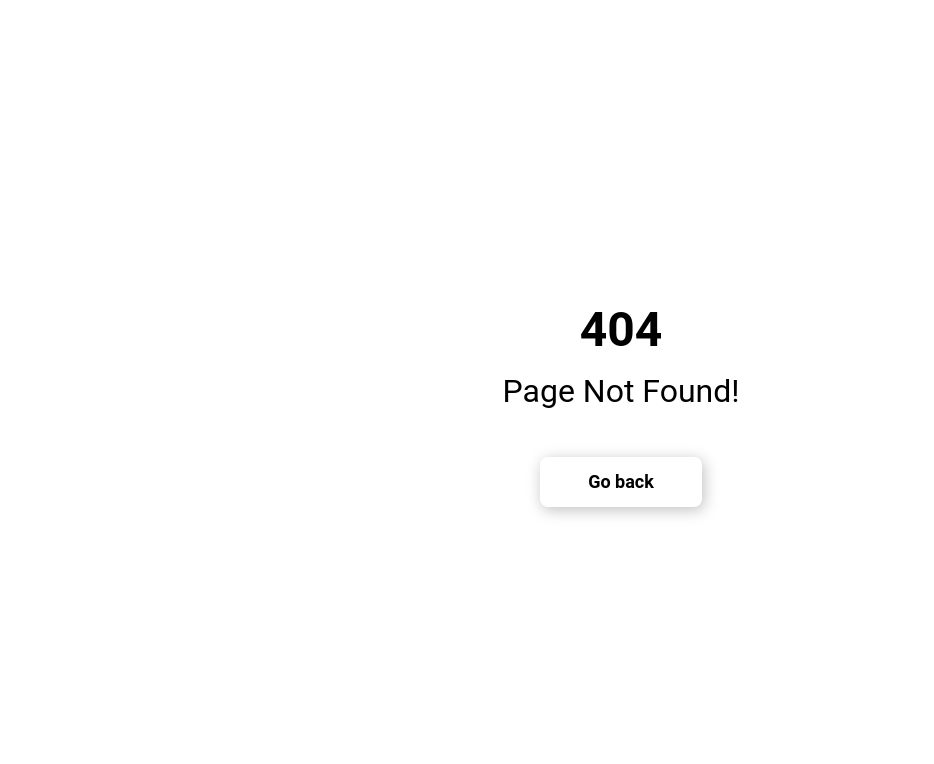
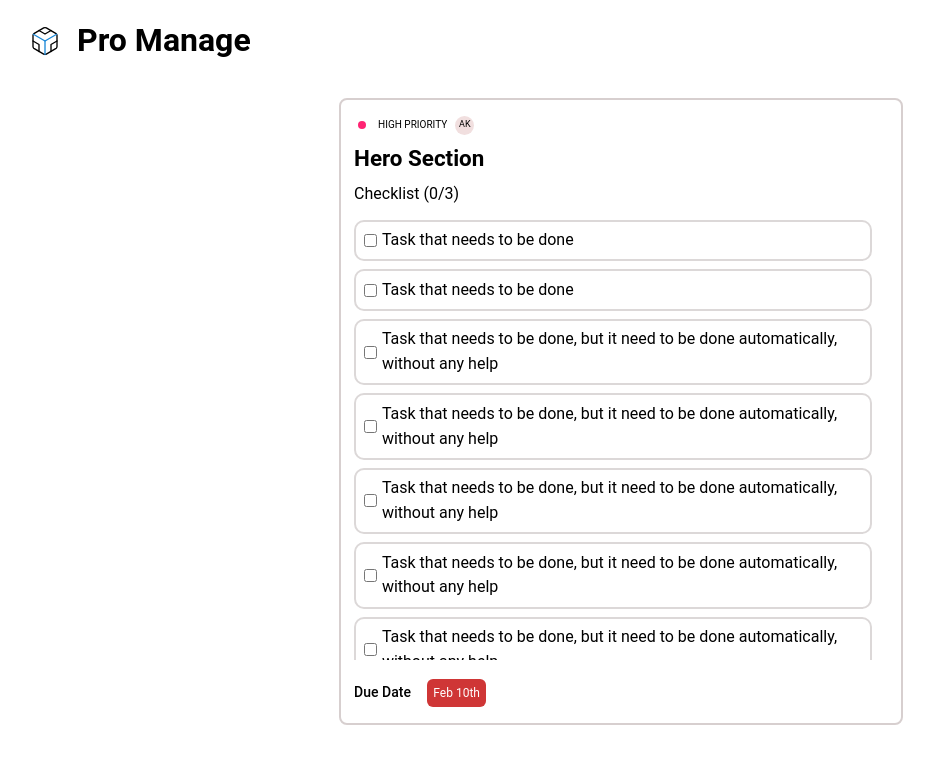
Before and after one commit to AmanGarg0303/pro-manage, a React (Create React App) app in the folder frontend/: page /share/1 in a window 1280 px wide. Before the commit this address had no page. Shown: the top 764 px of the page, without its empty margins (19-953 px from the left). Built offline with nearby package versions, Linux system fonts and the light colour scheme.

Commit message:
share task page

```diff
--- a/frontend/src/App.js
+++ b/frontend/src/App.js
@@ -6,6 +6,7 @@ import { Sidebar } from "./components/sidebar/Sidebar";
 import Analytics from "./pages/analytics/Analytics";
 import PageNotFound from "./pages/pageNotFound/PageNotFound";
 import Settings from "./pages/settings/Settings";
+import PublicSharedTask from "./pages/publicSharedTask/PublicSharedTask";
 
 function App() {
   const currentUser = true;
@@ -97,6 +98,10 @@ function App() {
       path: "/*",
       element: <PageNotFound />,
     },
+    {
+      path: "/share/:taskId",
+      element: <PublicSharedTask />,
+    },
   ]);
   return (
     <div className="App">
--- /dev/null
+++ b/frontend/src/pages/publicSharedTask/PublicSharedTask.jsx
@@ -0,0 +1,177 @@
+import React from "react";
+import styles from "./publicSharedTask.module.css";
+import LogoIcon from "../../assets/logo.svg";
+import { Task } from "../../components/task/Task";
+import { GoDotFill } from "react-icons/go";
+import { HiDotsHorizontal } from "react-icons/hi";
+import { FaAngleDown } from "react-icons/fa6";
+
+const PublicSharedTask = () => {
+  return (
+    <div className={styles.container}>
+      <div className={styles.heading}>
+        <img src={LogoIcon} alt="logo" />
+        <h1 className={styles.mainTitle}>Pro Manage</h1>
+      </div>
+
+      <div className={styles.mainTask}>
+        <div className={styles.singleTask}>
+          <div className={styles.topbar}>
+            <div className={styles.taskPriority}>
+              <GoDotFill fill="#ff2473" />
+              <p className={styles.priority}>HIGH PRIORITY</p>
+              <p className={styles.assignedTo}>AK</p>
+            </div>
+          </div>
+
+          <div className={styles.header}>
+            <h1 className={styles.taskName}>Hero Section</h1>
+
+            <div className={styles.checklistArea}>
+              <p>Checklist (0/3)</p>
+            </div>
+          </div>
+
+          <div className={styles.allInputs}>
+            <div className={styles.singleInput}>
+              <input type="checkbox" readOnly />
+              <p className={styles.taskContent}>Task that needs to be done</p>
+            </div>
+
+            <div className={styles.singleInput}>
+              <input type="checkbox" readOnly />
+              <p className={styles.taskContent}>Task that needs to be done</p>
+            </div>
+
+            <div className={styles.singleInput}>
+              <input type="checkbox" readOnly />
+              <p className={styles.taskContent}>
+                Task that needs to be done, but it need to be done
+                automatically, without any help
+              </p>
+            </div>
+            <div className={styles.singleInput}>
+              <input type="checkbox" readOnly />
+              <p className={styles.taskContent}>
+                Task that needs to be done, but it need to be done
+                automatically, without any help
+              </p>
+            </div>
+            <div className={styles.singleInput}>
+              <input type="checkbox" readOnly />
+              <p className={styles.taskContent}>
+                Task that needs to be done, but it need to be done
+                automatically, without any help
+              </p>
+            </div>
+            <div className={styles.singleInput}>
+              <input type="checkbox" readOnly />
+              <p className={styles.taskContent}>
+                Task that needs to be done, but it need to be done
+                automatically, without any help
+              </p>
+            </div>
+            <div className={styles.singleInput}>
+              <input type="checkbox" readOnly />
+              <p className={styles.taskContent}>
+                Task that needs to be done, but it need to be done
+                automatically, without any help
+              </p>
+            </div>
+            <div className={styles.singleInput}>
+              <input type="checkbox" readOnly />
+              <p className={styles.taskContent}>
+                Task that needs to be done, but it need to be done
+                automatically, without any help
+              </p>
+            </div>
+            <div className={styles.singleInput}>
+              <input type="checkbox" readOnly />
+              <p className={styles.taskContent}>
+                Task that needs to be done, but it need to be done
+                automatically, without any help
+              </p>
+            </div>
+            <div className={styles.singleInput}>
+              <input type="checkbox" readOnly />
+              <p className={styles.taskContent}>
+                Task that needs to be done, but it need to be done
+                automatically, without any help
+              </p>
+            </div>
+            <div className={styles.singleInput}>
+              <input type="checkbox" readOnly />
+              <p className={styles.taskContent}>
+                Task that needs to be done, but it need to be done
+                automatically, without any help
+              </p>
+            </div>
+            <div className={styles.singleInput}>
+              <input type="checkbox" readOnly />
+              <p className={styles.taskContent}>
+                Task that needs to be done, but it need to be done
+                automatically, without any help
+              </p>
+            </div>
+            <div className={styles.singleInput}>
+              <input type="checkbox" readOnly />
+              <p className={styles.taskContent}>
+                Task that needs to be done, but it need to be done
+                automatically, without any help
+              </p>
+            </div>
+            <div className={styles.singleInput}>
+              <input type="checkbox" readOnly />
+              <p className={styles.taskContent}>
+                Task that needs to be done, but it need to be done
+                automatically, without any help
+              </p>
+            </div>
+            <div className={styles.singleInput}>
+              <input type="checkbox" readOnly />
+              <p className={styles.taskContent}>
+                Task that needs to be done, but it need to be done
+                automatically, without any help
+              </p>
+            </div>
+            <div className={styles.singleInput}>
+              <input type="checkbox" readOnly />
+              <p className={styles.taskContent}>
+                Task that needs to be done, but it need to be done
+                automatically, without any help
+              </p>
+            </div>
+            <div className={styles.singleInput}>
+              <input type="checkbox" readOnly />
+              <p className={styles.taskContent}>
+                Task that needs to be done, but it need to be done
+                automatically, without any help
+              </p>
+            </div>
+            <div className={styles.singleInput}>
+              <input type="checkbox" readOnly />
+              <p className={styles.taskContent}>
+                Task that needs to be done, but it need to be done
+                automatically, without any help
+              </p>
+            </div>
+            <div className={styles.singleInput}>
+              <input type="checkbox" readOnly />
+              <p className={styles.taskContent}>
+                Task that needs to be done, but it need to be done
+                automatically, without any help
+              </p>
+            </div>
+          </div>
+
+          <div className={styles.bottomBar}>
+            <p className={styles.dueDate}>Due Date</p>
+            <button className={styles.btn}>Feb 10th</button>
+          </div>
+        </div>
+      </div>
+    </div>
+  );
+};
+
+export default PublicSharedTask;
--- /dev/null
+++ b/frontend/src/pages/publicSharedTask/publicSharedTask.module.css
@@ -0,0 +1,136 @@
+.container {
+  width: 100vw;
+  height: 100vh;
+  overflow-x: hidden;
+
+  .heading {
+    display: flex;
+    gap: 0 1rem;
+    padding: 1rem 3rem;
+
+    img {
+      width: 2rem;
+    }
+  }
+
+  .mainTask {
+    display: flex;
+    justify-content: center;
+    border: 2px solid rgb(215, 207, 207);
+    margin: 1rem auto;
+    width: fit-content;
+    border-radius: 8px;
+
+    .singleTask {
+      padding: 0.4rem 0.8rem;
+      border-radius: 8px;
+      background-color: white;
+      margin: 0.6rem 0;
+
+      .topbar {
+        position: relative;
+        display: flex;
+        justify-content: space-between;
+
+        .taskPriority {
+          display: flex;
+          align-items: center;
+          gap: 0 0.5rem;
+
+          .priority {
+            font-size: 10px;
+          }
+
+          .assignedTo {
+            width: 1.2rem;
+            height: 1.2rem;
+            border-radius: 50%;
+            background-color: #f1dfdf;
+            font-size: 9px;
+            display: flex;
+            justify-content: center;
+            align-items: center;
+          }
+        }
+      }
+
+      .header {
+        margin-top: 0.4rem;
+
+        .taskName {
+          font-size: 1.4rem;
+          font-weight: 600;
+        }
+
+        .checklistArea {
+          margin-top: 0.4rem;
+          display: flex;
+          justify-content: space-between;
+          align-items: center;
+        }
+      }
+
+      .allInputs {
+        margin-top: 0.8rem;
+        display: flex;
+        flex-direction: column;
+        gap: 0.5rem 0;
+        overflow-y: scroll;
+        height: 55vh;
+
+        .singleInput {
+          display: flex;
+          align-items: center;
+          gap: 0 0.3rem;
+          border: 2px solid rgb(220, 216, 216);
+          border-radius: 10px;
+          padding: 0.4rem 0.5rem;
+          margin-right: 1rem;
+
+          .taskContent {
+            font-size: 16px;
+            max-width: 30rem;
+          }
+        }
+      }
+      .allInputs::-webkit-scrollbar {
+        width: 10px;
+      }
+
+      .allInputs::-webkit-scrollbar-track {
+        background: #f1f1f1;
+        border-radius: 10px;
+      }
+
+      .allInputs::-webkit-scrollbar-thumb {
+        background: #9cb7c5;
+        border-radius: 10px;
+      }
+
+      .allInputs::-webkit-scrollbar-thumb:hover {
+        background: #555;
+      }
+
+      .bottomBar {
+        margin-top: 1.2rem;
+        display: flex;
+        align-items: center;
+        gap: 0 1rem;
+
+        .dueDate {
+          font-size: 14px;
+          font-weight: 500;
+        }
+
+        .btn {
+          all: unset;
+          background-color: var(--btn-red);
+          font-size: 12px;
+          padding: 0.3rem 0.4rem;
+          border-radius: 6px;
+          color: white;
+        }
+      }
+    }
+  }
+}
```
